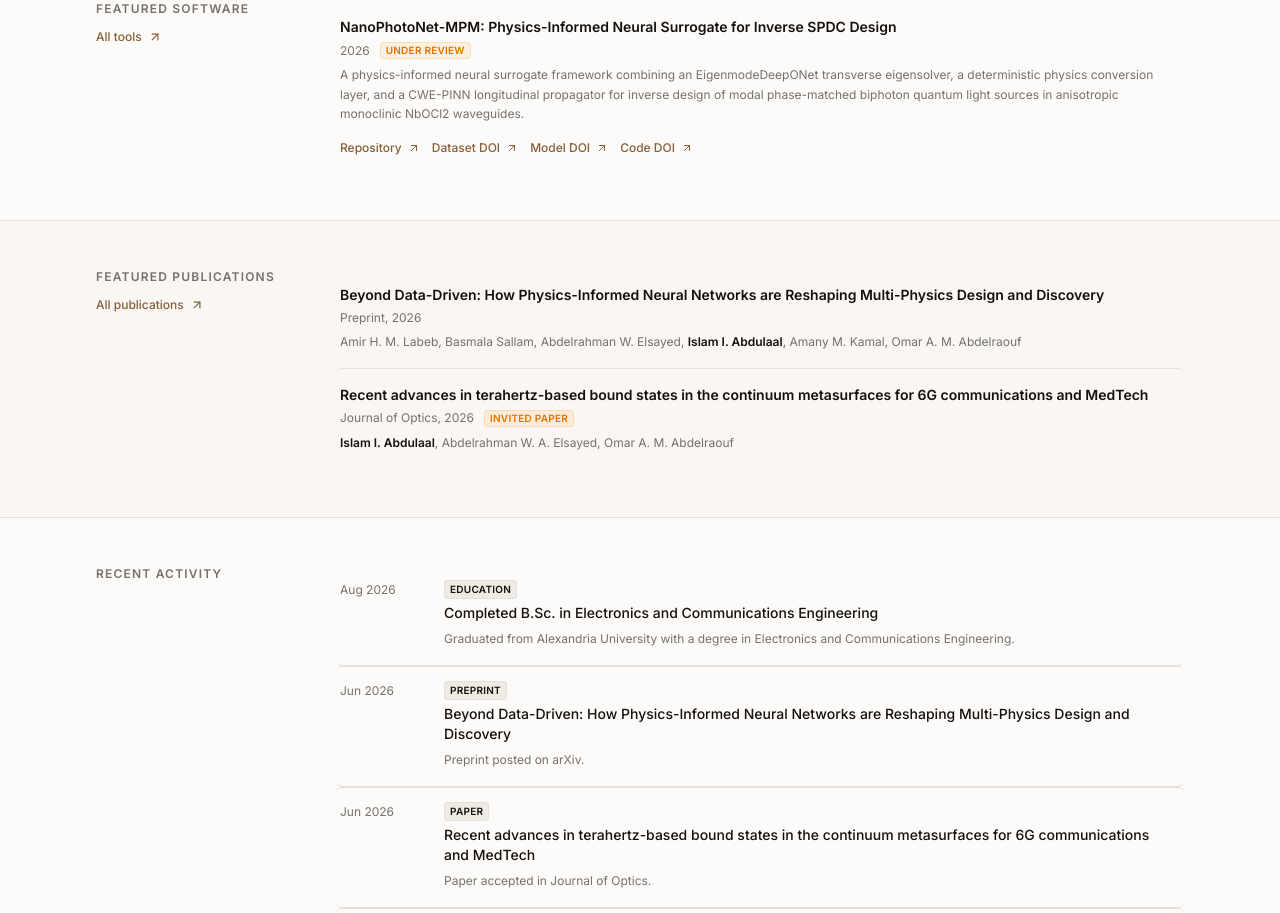
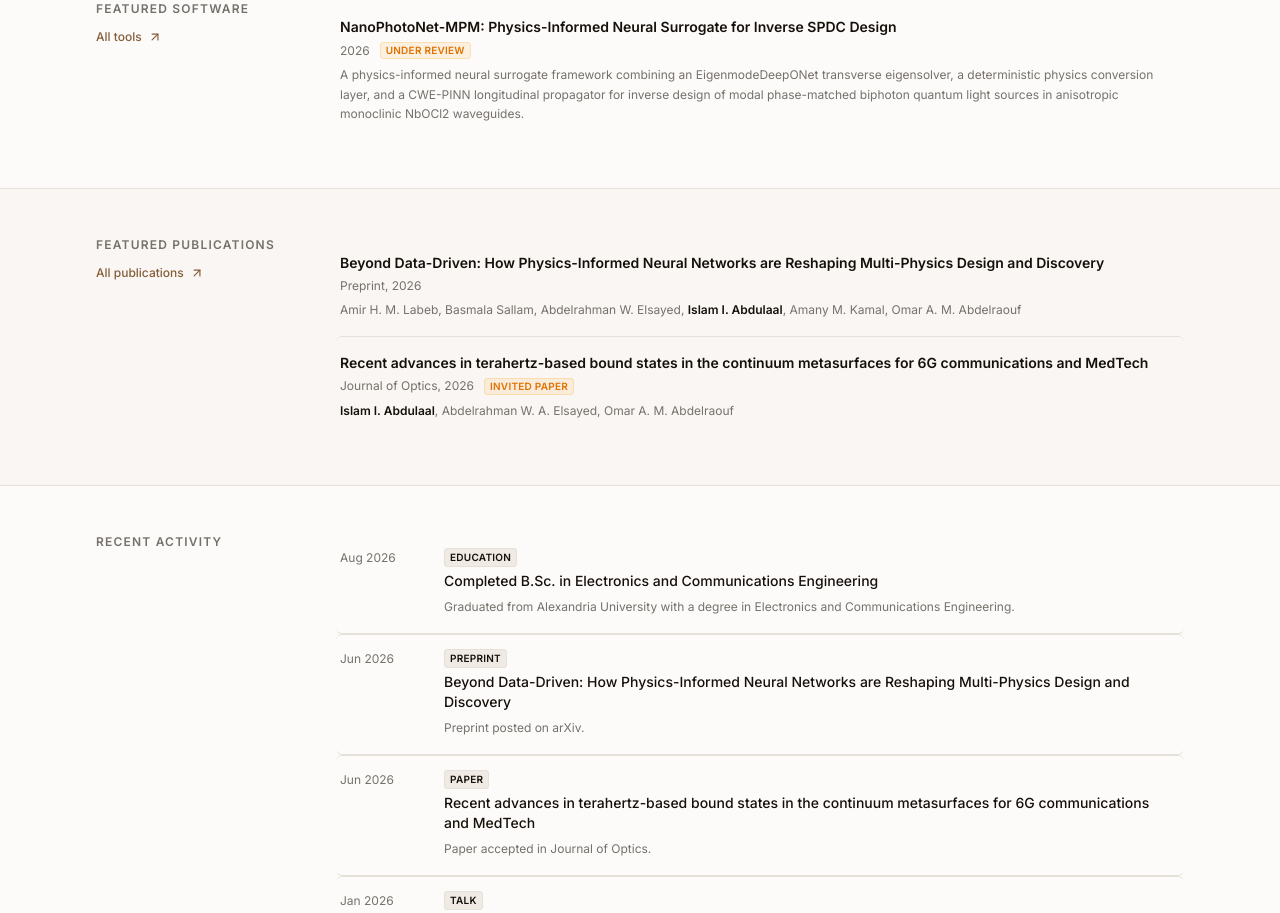
Before and after one commit to iabdul-aal/iabdul-aal.github.io, a Next.js app: page / in a window 1280 px wide. Shown: the part 1080-1993 px from the top of the page. Built offline with nearby package versions, Linux system fonts and the light colour scheme.

Commit message:
fix(ui): hide action links on compact featured project cards on homepage

```diff
--- a/components/project-card.tsx
+++ b/components/project-card.tsx
@@ -76,8 +76,8 @@ export function ProjectCard({ project, compact = false }: ProjectCardProps) {
         )}
       </div>
 
-      {/* Action Links */}
-      {project.links.length > 0 && (
+      {/* Action Links (Full view only) */}
+      {!compact && project.links.length > 0 && (
         <div className="mt-3 flex flex-wrap items-center gap-x-3 gap-y-1.5 text-xs pt-1">
           {project.links.map((link) => {
             const label =
```
